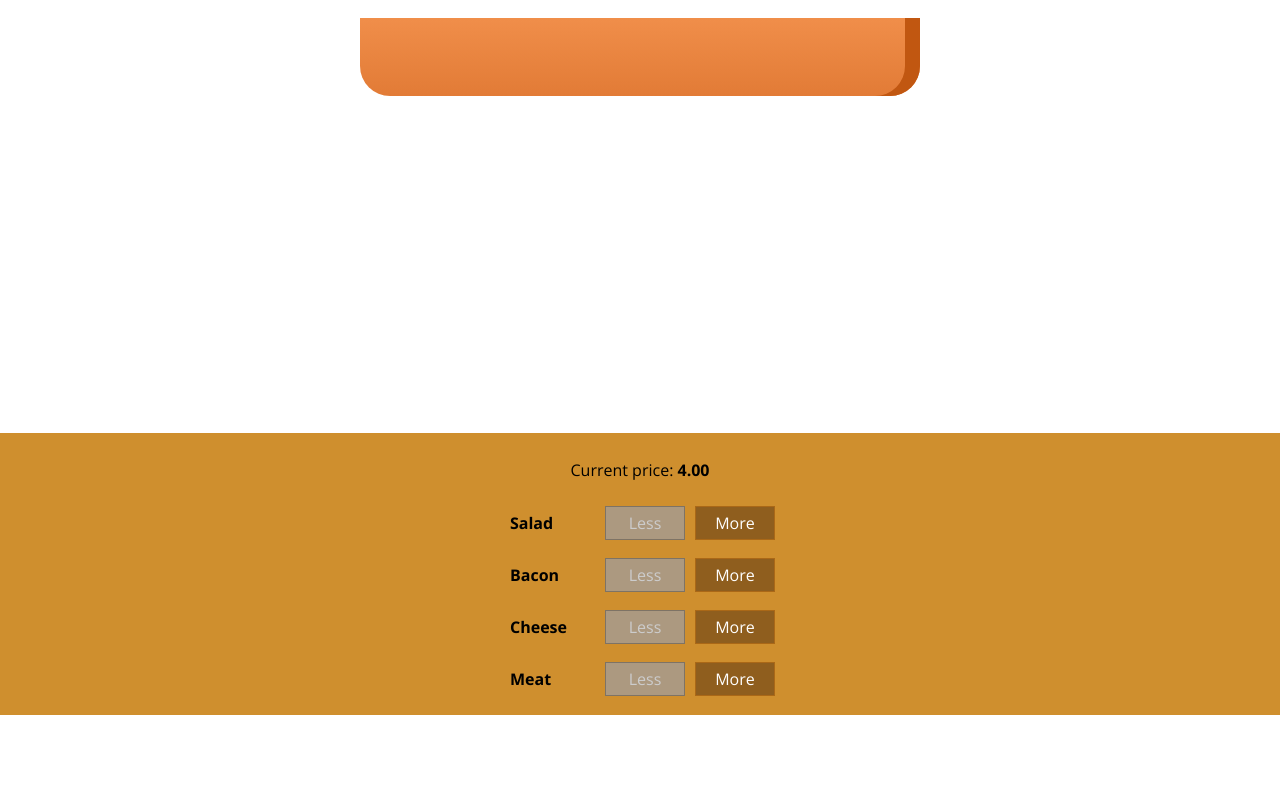
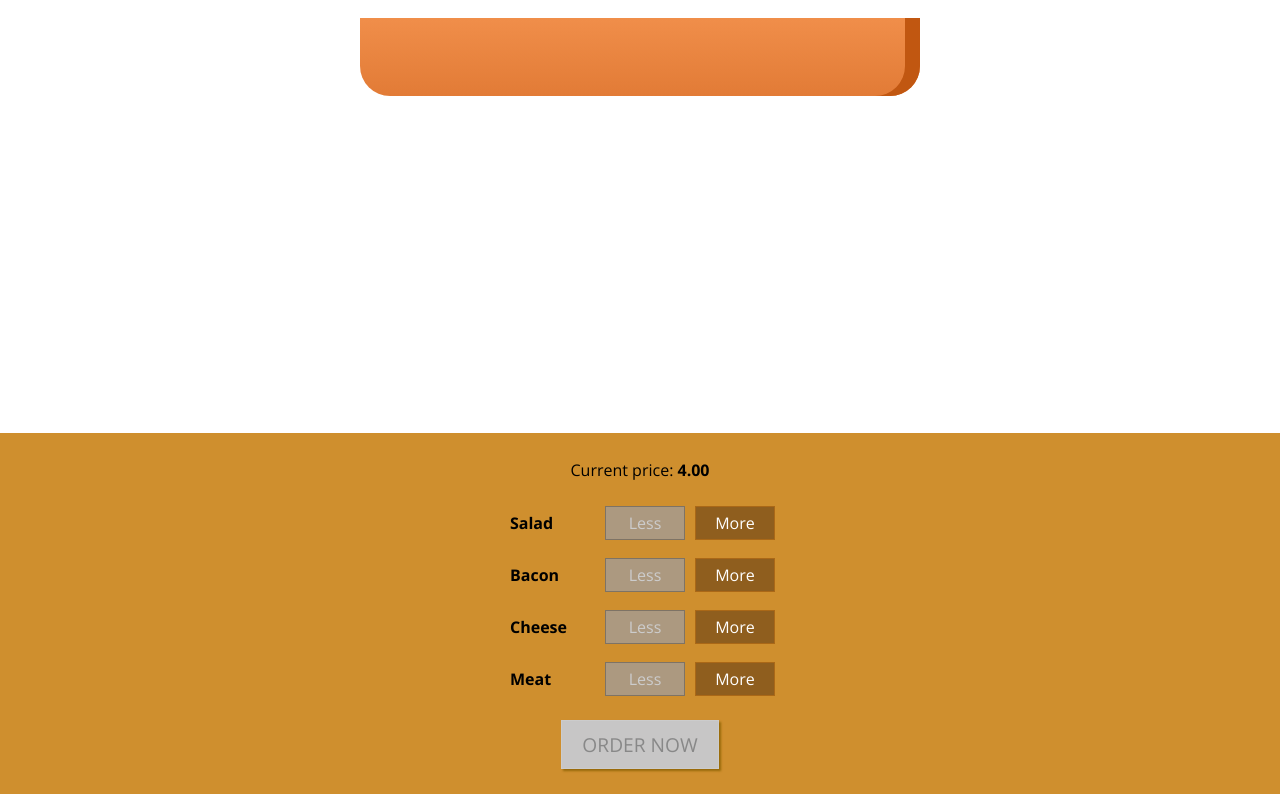
Before and after one commit to Kenokoz/my-burger, a React (Create React App) app: page / in a window 1280 px wide. Shown: the part 205-999 px from the top of the page. Before the commit the page ends 920 px from the top, so only its background shows below. Built offline with nearby package versions, Linux system fonts and the light colour scheme.

Commit message:
Add the order button

```diff
--- a/src/components/Burger/BuildControls/BuildControls.css
+++ b/src/components/Burger/BuildControls/BuildControls.css
@@ -1,6 +1,6 @@
 .BuildControls {
   width: 100%;
-    background-color: #CF8F2E;
+  background-color: #cf8f2e;
   display: flex;
   flex-flow: column;
   align-items: center;
@@ -10,25 +10,27 @@
 }
 
 .OrderButton {
-    background-color: #DAD735;
+  background-color: #dad735;
   outline: none;
   cursor: pointer;
   border: 1px solid #966909;
   color: #966909;
   font-family: inherit;
   font-size: 1.2em;
-    padding: 15px 30px;
+  padding: 10px 20px;
+  margin: 15px 0;
   box-shadow: 2px 2px 2px #966909;
 }
 
-.OrderButton:hover, .OrderButton:active {
-    background-color: #A0DB41;
+.OrderButton:hover,
+.OrderButton:active {
+  background-color: #a0db41;
   border: 1px solid #966909;
   color: #966909;
 }
 
 .OrderButton:disabled {
-    background-color: #C7C6C6;
+  background-color: #c7c6c6;
   cursor: not-allowed;
   border: 1px solid #ccc;
   color: #888888;
--- a/src/components/Burger/BuildControls/BuildControls.js
+++ b/src/components/Burger/BuildControls/BuildControls.js
@@ -24,6 +24,9 @@ const buildControls = props => {
           disabled={props.disabled[c.type]}
         />
       ))}
+      <button className="OrderButton" disabled={!props.purchasable}>
+        ORDER NOW
+      </button>
     </div>
   );
 };
--- a/src/containers/BurgerBuilder/BurgerBuilder.js
+++ b/src/containers/BurgerBuilder/BurgerBuilder.js
@@ -19,7 +19,17 @@ class BurgerBuilder extends Component {
       meat: 0,
     },
     totalPrice: 4,
+    purchasable: false,
   };
+
+  updatePurchaseState(ingredients) {
+    const sum = Object.keys(ingredients)
+      .map(ingrKey => ingredients[ingrKey])
+      .reduce((sum, el) => {
+        return sum + el;
+      }, 0);
+    this.setState({ purchasable: sum > 0 });
+  }
 
   addIngredientHandler = type => {
     const oldCount = this.state.ingredients[type];
@@ -32,6 +42,7 @@ class BurgerBuilder extends Component {
     const oldPrice = this.state.totalPrice;
     const newPrice = oldPrice + priceAddition;
     this.setState({ totalPrice: newPrice, ingredients: updatedIngredients });
+    this.updatePurchaseState(updatedIngredients);
   };
 
   removeIngredientsHandler = type => {
@@ -48,6 +59,7 @@ class BurgerBuilder extends Component {
     const oldPrice = this.state.totalPrice;
     const newPrice = oldPrice - priceDeduction;
     this.setState({ totalPrice: newPrice, ingredients: updatedIngredients });
+    this.updatePurchaseState(updatedIngredients);
   };
 
   render() {
@@ -66,6 +78,7 @@ class BurgerBuilder extends Component {
           ingredientAdded={this.addIngredientHandler}
           ingredientRemoved={this.removeIngredientsHandler}
           disabled={disableInfo}
+          purchasable={this.state.purchasable}
           price={this.state.totalPrice.toFixed(2)}
         />
       </Aux>
```
Lines whose indentation alone changed are shown as unchanged.
